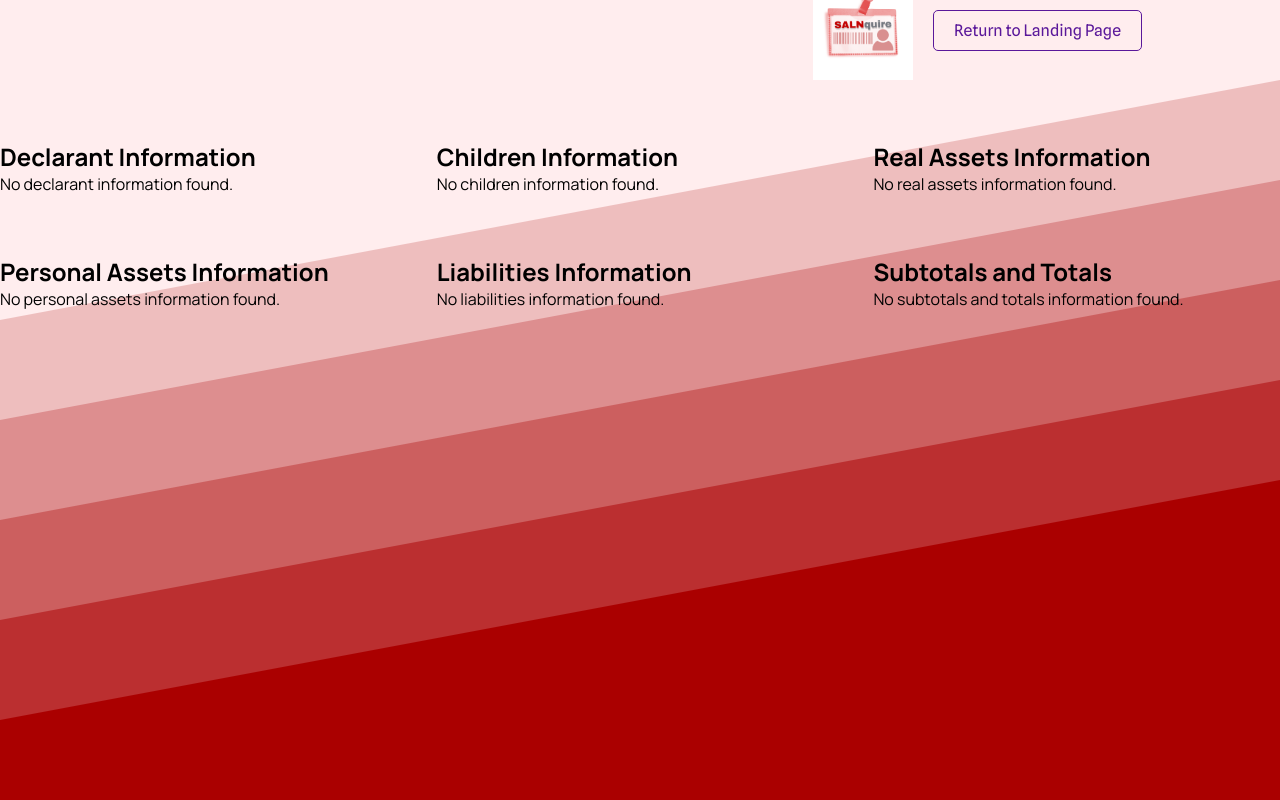
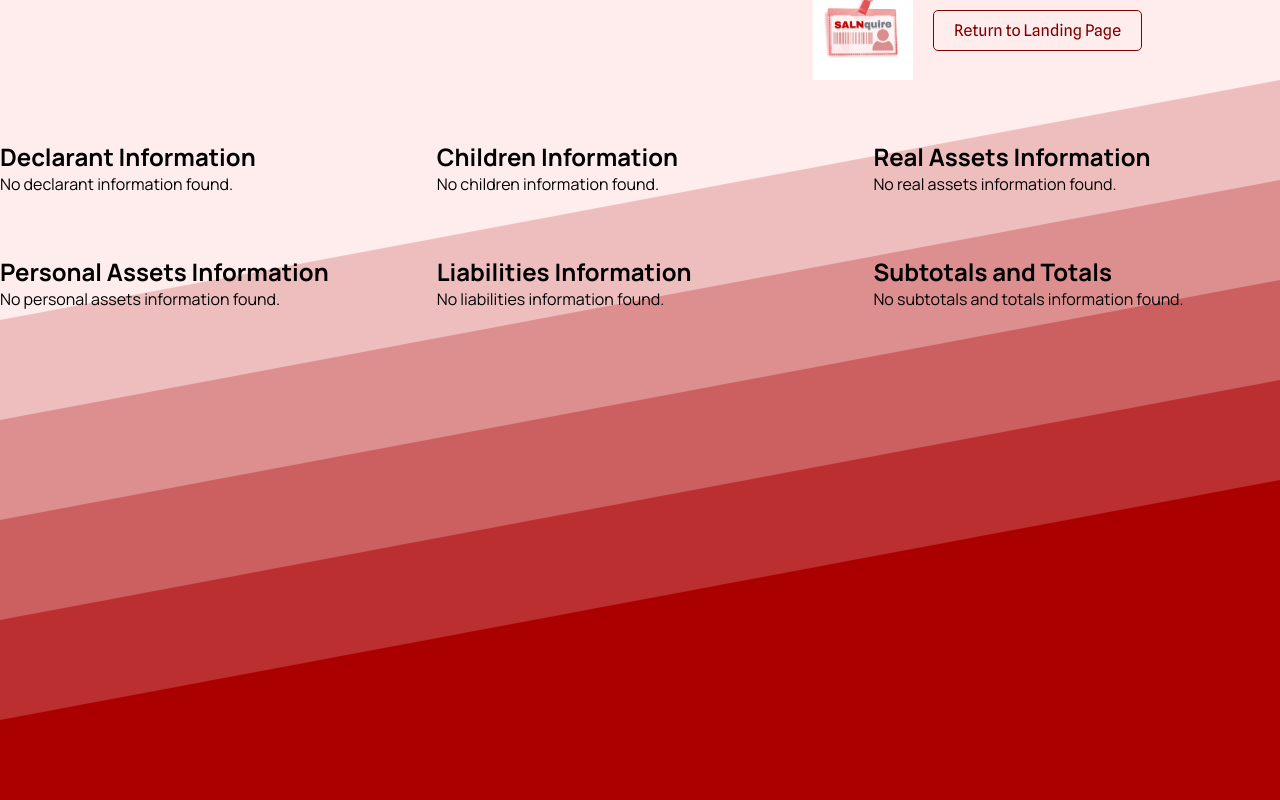
Before and after one commit to kurimiaow/SALNQUIRE, a Flask app: page /view-database in a window 1280 px wide. Run offline with Flask 3, Linux system fonts and the light colour scheme; data that the repository does not hold is empty.

Commit message:
Update styles.css

```diff
--- a/static/css/styles.css
+++ b/static/css/styles.css
@@ -5,14 +5,13 @@
 
 /* CSS Reset */
 :root {
-    --light-purple: #E0AAFF;
-    --medium-purple: #C77DFF;
-    --dark-purple: #9D4EDD;
-    --deep-purple: #7B2CBF;
-    --light-gray: #F8F9FA;
-    --gray: #CED4DA;
-    --dark-gray: #6C757D;
+    --color-1: #ff270f;   /* Red */
+    --color-2: #e6170b;   /* Slightly darker red */
+    --color-3: #d10d07;   /* Dark red */
+    --color-4: #b50606;   /* Maroon */
+    --color-5: #920505;   /* Darker maroon */
 }
+
 
 html {
     scroll-behavior: smooth;
@@ -101,15 +100,15 @@ body {
 
 .nav-links li a {
     text-decoration: none;
-    color: #5A189A;
+    color: #800000;  /* Maroon */
     padding: 10px 20px;
-    border: 1px solid #5A189A;
+    border: 1px solid #800000;  /* Maroon */
     border-radius: 5px;
     transition: all 0.3s ease;
 }
 
 .nav-links li a:hover {
-    background-color: #5A189A;
+    background-color: #FFD700;  /* Gold */
     color: #fff;
 }
 
```
Also changed, not shown: other parts of static/css/styles.css (+11 -10 lines).
